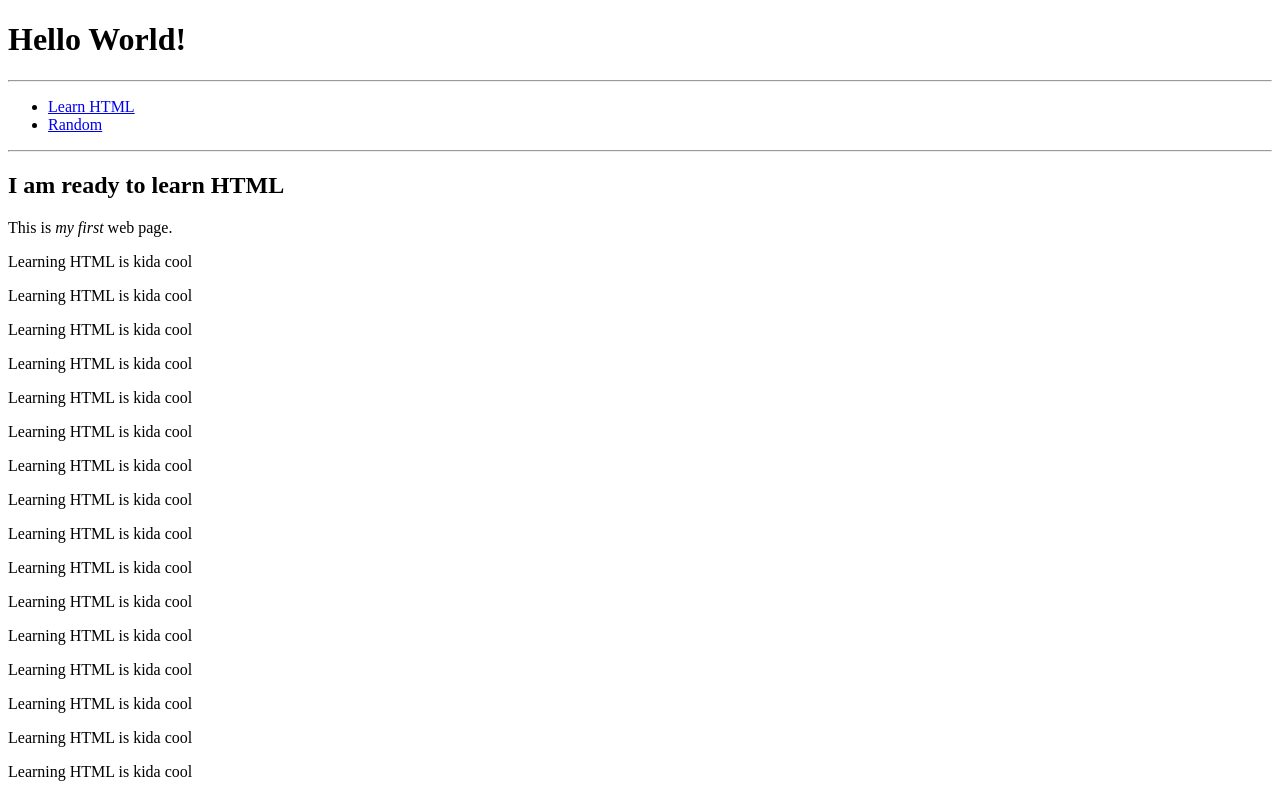
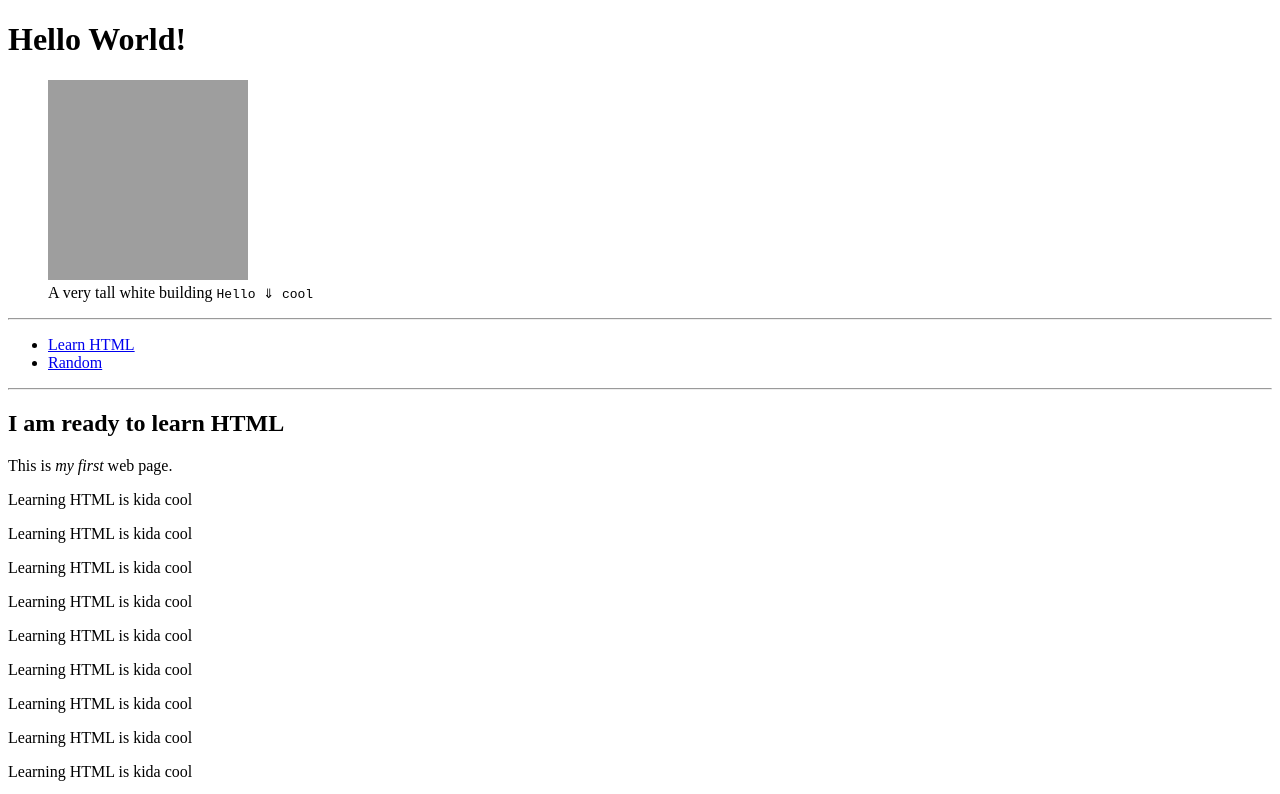
Before and after one commit to AbbanKhanIsEpic/LearningHTML, a plain HTML site: page FreeCodeCamp/index.html in a window 1280 px wide. Shown: the top 794 px of the page. Drawn offline with Linux system fonts and the light colour scheme; grey boxes are pictures that could not be loaded.

Commit message:
Chapter6

```diff
--- a/FreeCodeCamp/index.html
+++ b/FreeCodeCamp/index.html
@@ -15,6 +15,16 @@
 
 <body>
     <h1>Hello World!</h1>
+    <figure>
+
+        <img src="https://images.unsplash.com/photo-1678327461067-ee8fe27163c3?ixlib=rb-4.0.3&ixid=MnwxMjA3fDB8MHxwaG90by1wYWdlfHx8fGVufDB8fHx8&auto=format&fit=crop&w=387&q=80" alt="a very tall building" title="A tall building" width="200" height="200"> <!--Weight and heigh is for cumulative layout shift and give the brower an idea -->
+        <figcaption>
+            A very tall white building
+            <code>Hello &dArr; cool</code> <!--When you wanna show code-->
+        </figcaption>
+    </figure>
+
+    <!--There is two loading type: eager and lazy. Use eager when it is the in the front page and use lazy for images for the rest-->
 
     <hr>
 
@@ -52,6 +62,7 @@
         <p>Learning HTML is kida cool</p>
         <p>Learning HTML is kida cool</p>
         <p>Learning HTML is kida cool</p>
+        <br><br><!--When you want to have mulitple stuff -> the thing*num like br*2 -> two line break-->
         <p>Learning HTML is kida cool</p>
         <p>Learning HTML is kida cool</p>
     </section>
```
